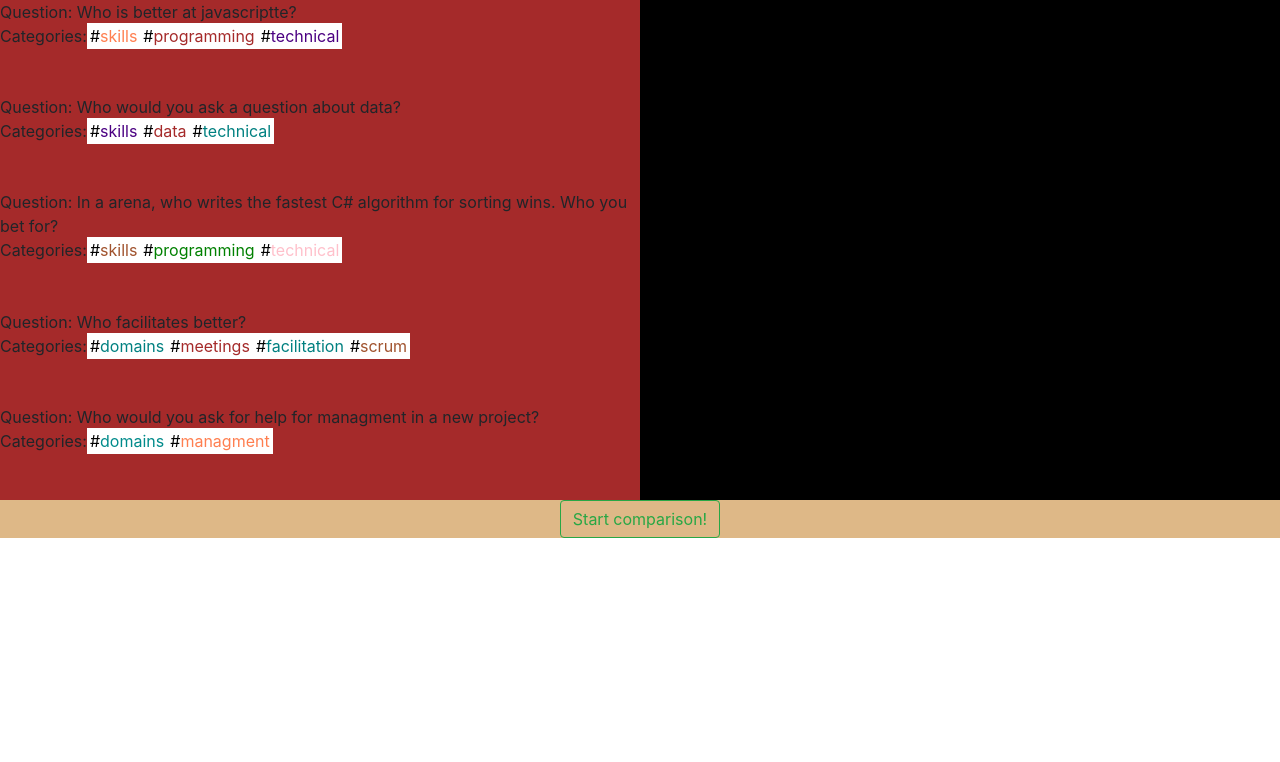
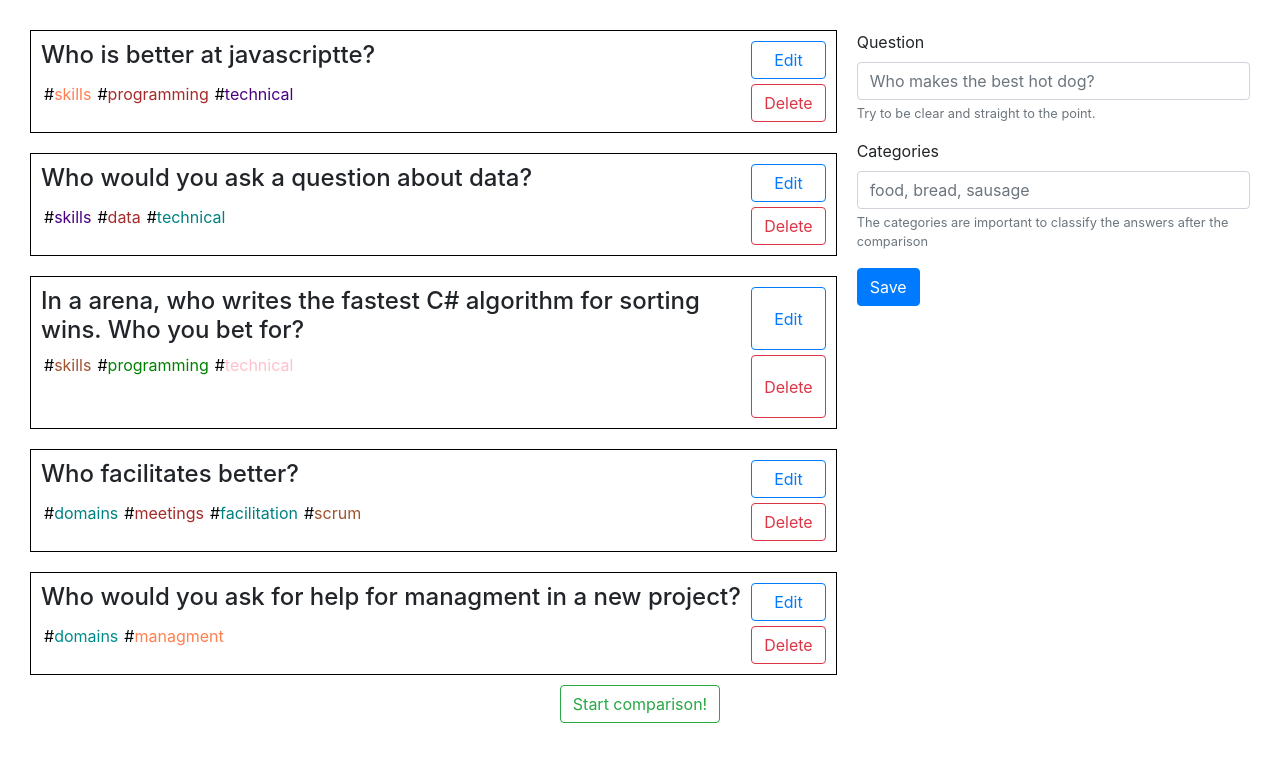
Before and after one commit to vitmistina/skill-comparator, a React (Create React App) app: page /new in a window 1280 px wide. Shown: the top 762 px of the page. Built offline with nearby package versions, Linux system fonts and the light colour scheme; what re-base would draw is missing.

Commit message:
Changes in the question menu

```diff
--- a/src/Question.css
+++ b/src/Question.css
@@ -0,0 +1,21 @@
+.questionGrid {
+  border: 1px solid black;
+  padding: 10px;
+  display: grid;
+  grid-template-columns: 1fr auto;
+  grid-template-rows: 1fr 1fr;
+}
+
+.question {
+}
+
+.buttons {
+  display: grid;
+  padding: 5;
+  grid-column: 2;
+  grid-row: 1/-1;
+  row-gap: 5px;
+}
+
+.categories {
+}
--- a/src/Question.js
+++ b/src/Question.js
@@ -2,6 +2,8 @@ import React from "react";
 import QRCode from "qrcode";
 import "./Question.css";
 import Categorie from "./Categorie";
+
+import Button from "react-bootstrap/Button";
 
 class Question extends React.Component {
   constructor(props) {
@@ -15,10 +17,15 @@ class Question extends React.Component {
 
   render() {
     return (
-      <div className="question1">
-        <div>Question: {this.props.question.question}</div>
-        <div>
-          Categories:
+      <div className="questionGrid">
+        <div className="question">
+          <h4>{this.props.question.question}</h4>
+        </div>
+        <div className="buttons">
+          <Button variant="outline-primary">Edit</Button>
+          <Button variant="outline-danger">Delete</Button>
+        </div>
+        <div className="categories">
           {Object.keys(this.props.question.categories).map(key => (
             <Categorie name={this.props.question.categories[key]} />
           ))}
--- a/src/QuestionsMenu.css
+++ b/src/QuestionsMenu.css
@@ -1,17 +1,19 @@
 .questionsMainGrid {
   display: grid;
-  grid-template-columns: 1fr 1fr;
-  grid-template-rows: 500px 1fr;
+  grid-template-columns: 2fr 1fr;
+  grid-template-rows: Auto 1fr;
+  padding: 20px;
 }
 
 .questionsGrid {
   display: grid;
-  background-color: brown;
+  row-gap: 20px;
+  padding: 10px;
 }
 
 .newQuestionGrid {
   display: grid;
-  background-color: black;
+  padding: 10px;
 }
 
 .startComparisson {
@@ -21,5 +23,4 @@
   justify-items: center;
   align-items: center;
   align-content: center;
-  background-color: burlywood;
 }
--- a/src/QuestionsMenu.js
+++ b/src/QuestionsMenu.js
@@ -1,6 +1,8 @@
 import React from "react";
 import Question from "./Question";
 import Button from "react-bootstrap/Button";
+import Form from "react-bootstrap/Form";
+import FormControl from "react-bootstrap/FormControl";
 import "./QuestionsMenu.css";
 import uuidv1 from "uuid";
 import DummyData from "./DummyData";
@@ -45,7 +47,33 @@ class QuestionsMenu extends React.Component {
             <Question question={this.state.questions[key]} />
           ))}
         </div>
-        <div className="newQuestionGrid"></div>
+        <div className="newQuestionGrid">
+          <Form>
+            <Form.Group controlId="formNewQUestion">
+              <Form.Label>Question</Form.Label>
+              <Form.Control
+                type="text"
+                placeholder="Who makes the best hot dog?"
+              />
+              <Form.Text className="text-muted">
+                Try to be clear and straight to the point.
+              </Form.Text>
+            </Form.Group>
+
+            <Form.Group controlId="formNewQUestion">
+              <Form.Label>Categories</Form.Label>
+              <Form.Control type="text" placeholder="food, bread, sausage" />
+              <Form.Text className="text-muted">
+                The categories are important to classify the answers after the
+                comparison
+              </Form.Text>
+            </Form.Group>
+
+            <Button variant="primary" type="submit">
+              Save
+            </Button>
+          </Form>
+        </div>
         <div className="startComparisson">
           <Button onClick={this.startComparison} variant="outline-success">
             Start comparison!
```
